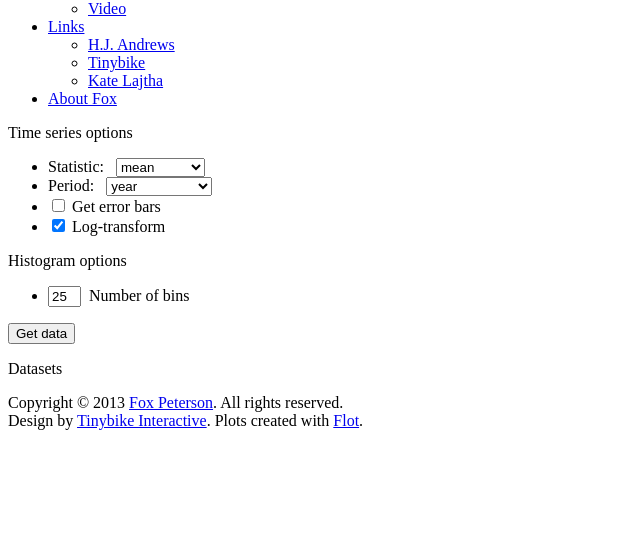
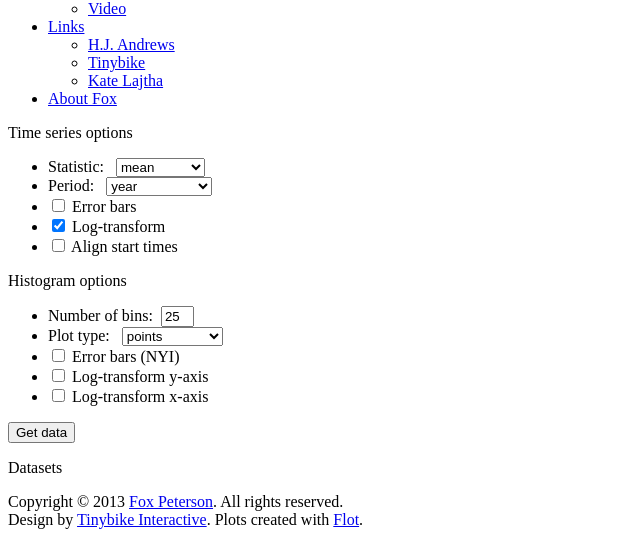
Before and after one commit to tinybike/foxplot, a Django app: template visual/templates/visual/results.html in a window 1280 px wide. Shown: the part 585-1130 px from the top of the page, without its empty margins (0-640 px from the left). Before the commit the page ends 1015 px from the top, so only its background shows below. Run offline with Django 3.2, Linux system fonts and the light colour scheme; the template is opened without the code that fills it, so the values that code supplies are empty; some libraries are stand-ins or nearby versions.

Commit message:
plotter integration

```diff
--- a/visual/plotter.py
+++ b/visual/plotter.py
@@ -12,11 +12,12 @@ from collections import OrderedDict
 
 class Plotter:
 
-	def __init__(self, num_bins=25):
+	def __init__(self, num_bins=25, align=False):
 		self.cursor = connection.cursor()
 		self.num_bins = num_bins
 		self.summary, self.data, self.hist, self.time_series = {}, {}, {}, {}
 		self.monthly_time_series = {}
+		self.align = align
 
 	def summary_stats(self):
 		"""
--- a/visual/templates/visual/results.html
+++ b/visual/templates/visual/results.html
@@ -11,7 +11,6 @@
 <script src="{% static 'visual/js/jquery.flot.js' %}"></script>
 <script src="{% static 'visual/js/jquery.flot.axislabels.js' %}"></script>
 <script src="{% static 'visual/js/jquery.flot.errorbars.js' %}"></script>
-<script src="{% static 'visual/js/jquery.flot.resize.js' %}"></script>
 <script>
 $(function() {
 	/*var timeSeries = [];
@@ -323,12 +322,26 @@ $(function() {
 						<option value="month">month/season</option>
 					</select>
 					</li>
-					<li><input type="checkbox" value="Yes" name="show_errors" id="show_errors" /> Get error bars</li>
-					<li><input type="checkbox" value="Yes" name="log_y" id="log_y" checked="checked" /> Log-transform</li>
+					<li><input type="checkbox" value="Yes" name="show_errors" id="show_errors" /> Error bars</li>
+					<li><input type="checkbox" value="Yes" name="log_y" id="log_y" checked
+					="checked" /> Log-transform</li>
+					<li><input type="checkbox" value="Yes" name="align_start" id="align_start" /> Align start times</li>
 				</ul>
 				<p class="boxheader">Histogram options</p>
 				<ul>
-				<li><input type="text" size="1" value="25" name="num_bins" id="num_bins" />&nbsp;&nbsp;Number of bins</li>
+				<li>Number of bins:&nbsp;&nbsp;<input type="text" size="1" value="25" name="num_bins" id="num_bins" /></li>
+				<li>
+				Plot type:&nbsp;&nbsp;
+				<select name="plot_type" id="plot_type">
+					<option value="points">points</option>
+					<option value="bars">bars</option>
+					<option value="lines">lines</option>
+					<option value="pointslines">points + lines</option>
+				</select>
+				</li>
+				<li><input type="checkbox" value="Yes" name="hist_show_errors" id="hist_show_errors" /> Error bars (NYI)</li>
+				<li><input type="checkbox" value="Yes" name="hist_log_y" id="hist_log_y" /> Log-transform y-axis</li>
+				<li><input type="checkbox" value="Yes" name="hist_log_x" id="hist_log_x" /> Log-transform x-axis</li>
 				</ul>
 				<div id="data_button">
 					<input class="small_button" type="submit" value="Get data" />
```
Also changed, not shown: visual/views.py (+16 -9 lines).
